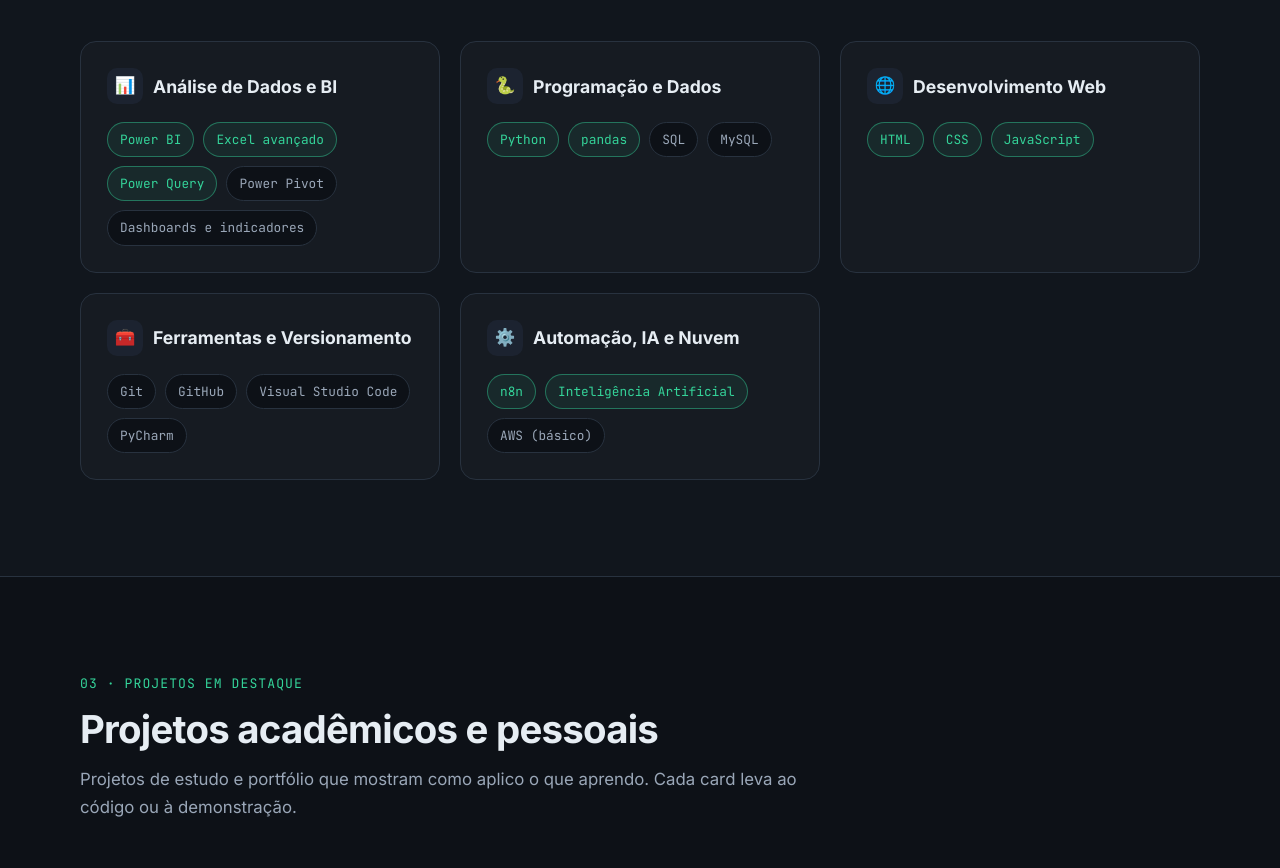
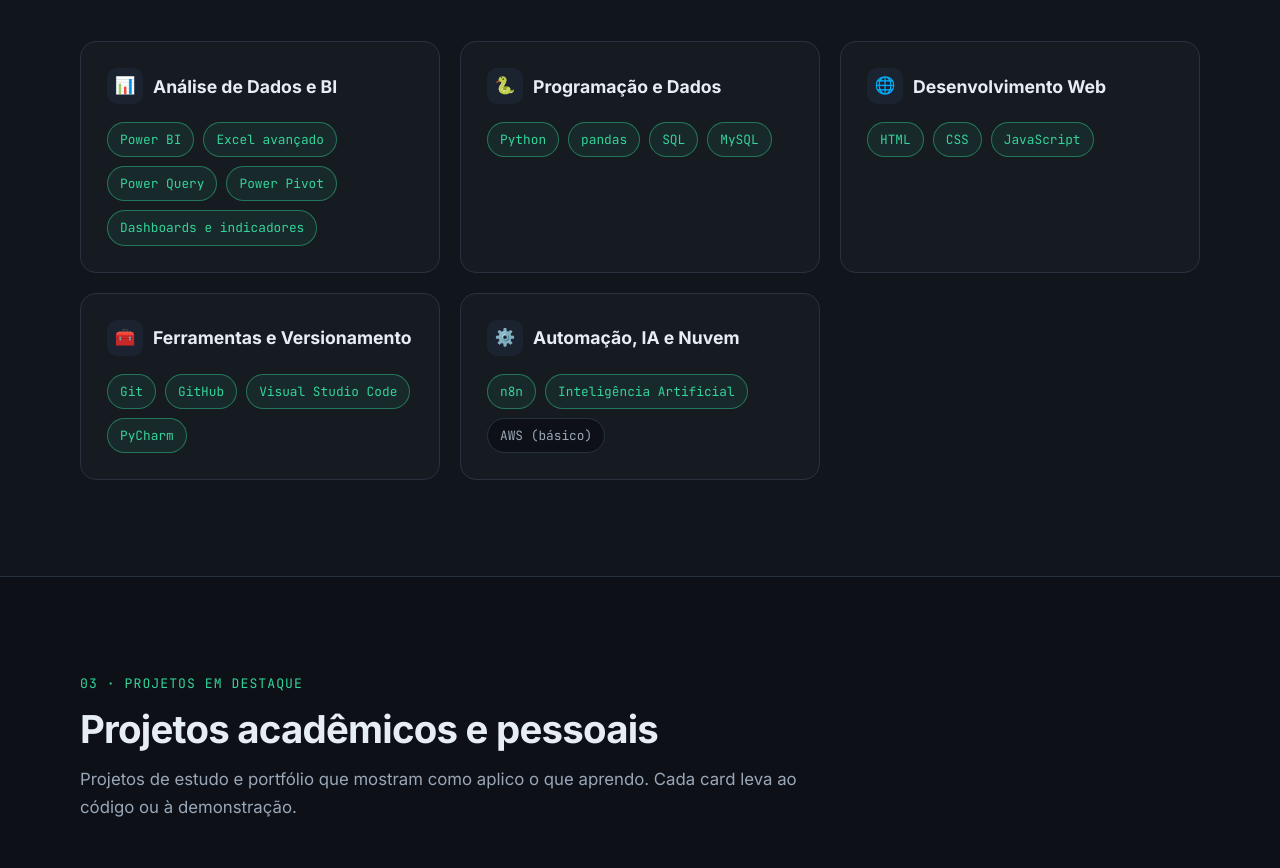
Before and after one commit to claudioaz/site_caz, a plain HTML site: page index.html in a window 1280 px wide. Shown: the part 1840-2708 px from the top of the page. Drawn offline with Linux system fonts and the light colour scheme.

Commit message:
updating index.html file

```diff
--- a/index.html
+++ b/index.html
@@ -164,8 +164,8 @@
               <li class="hl">Power BI</li>
               <li class="hl">Excel avançado</li>
               <li class="hl">Power Query</li>
-              <li>Power Pivot</li>
-              <li>Dashboards e indicadores</li>
+              <li class="hl">Power Pivot</li>
+              <li class="hl">Dashboards e indicadores</li>
             </ul>
           </article>
 
@@ -174,8 +174,8 @@
             <ul class="tags">
               <li class="hl">Python</li>
               <li class="hl">pandas</li>
-              <li>SQL</li>
-              <li>MySQL</li>
+              <li class="hl">SQL</li>
+              <li class="hl">MySQL</li>
             </ul>
           </article>
 
@@ -191,10 +191,10 @@
           <article class="skill-card reveal">
             <h3><span class="ico" aria-hidden="true">🧰</span> Ferramentas e Versionamento</h3>
             <ul class="tags">
-              <li>Git</li>
-              <li>GitHub</li>
-              <li>Visual Studio Code</li>
-              <li>PyCharm</li>
+              <li class="hl">Git</li>
+              <li class="hl">GitHub</li>
+              <li class="hl">Visual Studio Code</li>
+              <li class="hl">PyCharm</li>
             </ul>
           </article>
 
```
